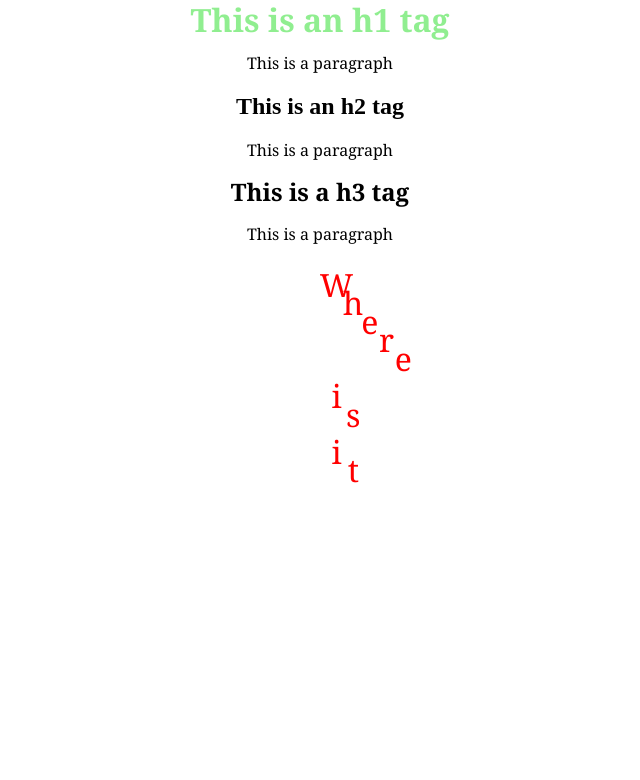
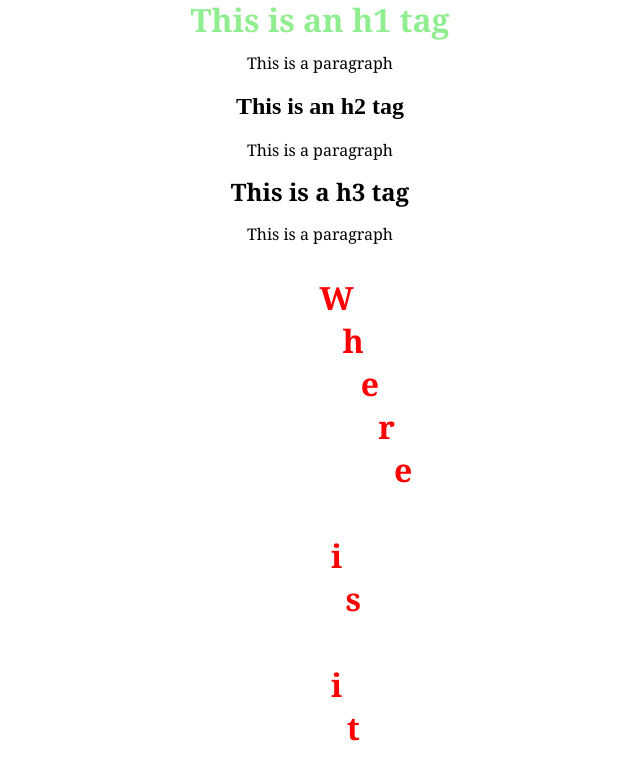
Before and after one commit to dstlmike/dstlmike.github.io, a Jekyll site: the page built from font.md, in a window 1280 px wide. Shown: the top 780 px of the page, without its empty margins (320-960 px from the left). Built offline with Jekyll 4.4.1, drawn with Linux system fonts in a browser that asks for light colours.

Commit message:
Update font.html

```diff
--- a/_layouts/font.html
+++ b/_layouts/font.html
@@ -42,10 +42,8 @@
         color: red;
         font-family: Georgia, Times, "Times New Roman", serif;
         font-size: 2rem;
-        font-style: normal;
-        font-variant: normal;
-        font-weight: 400;
-        line-height: 18.5714px;
+        font-weight: 800;
+
       }
 </style>
 </head>
```
